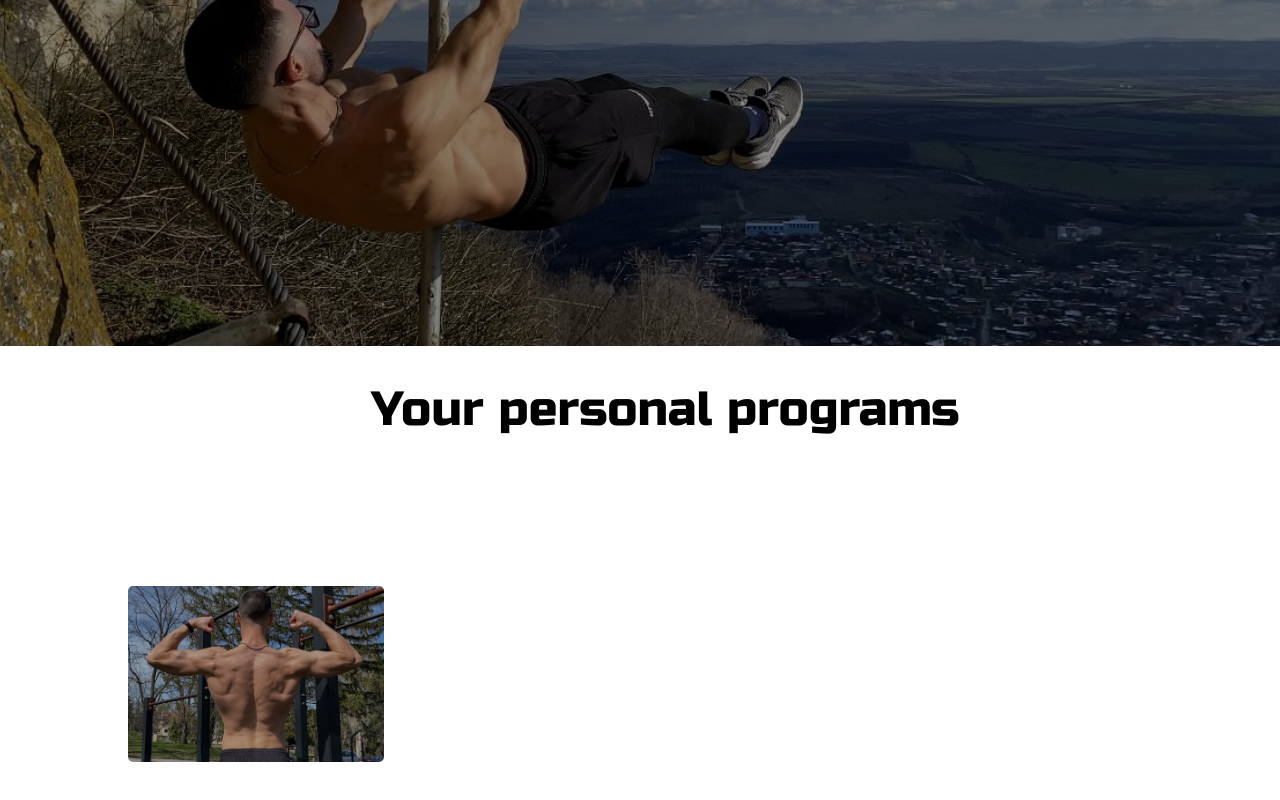
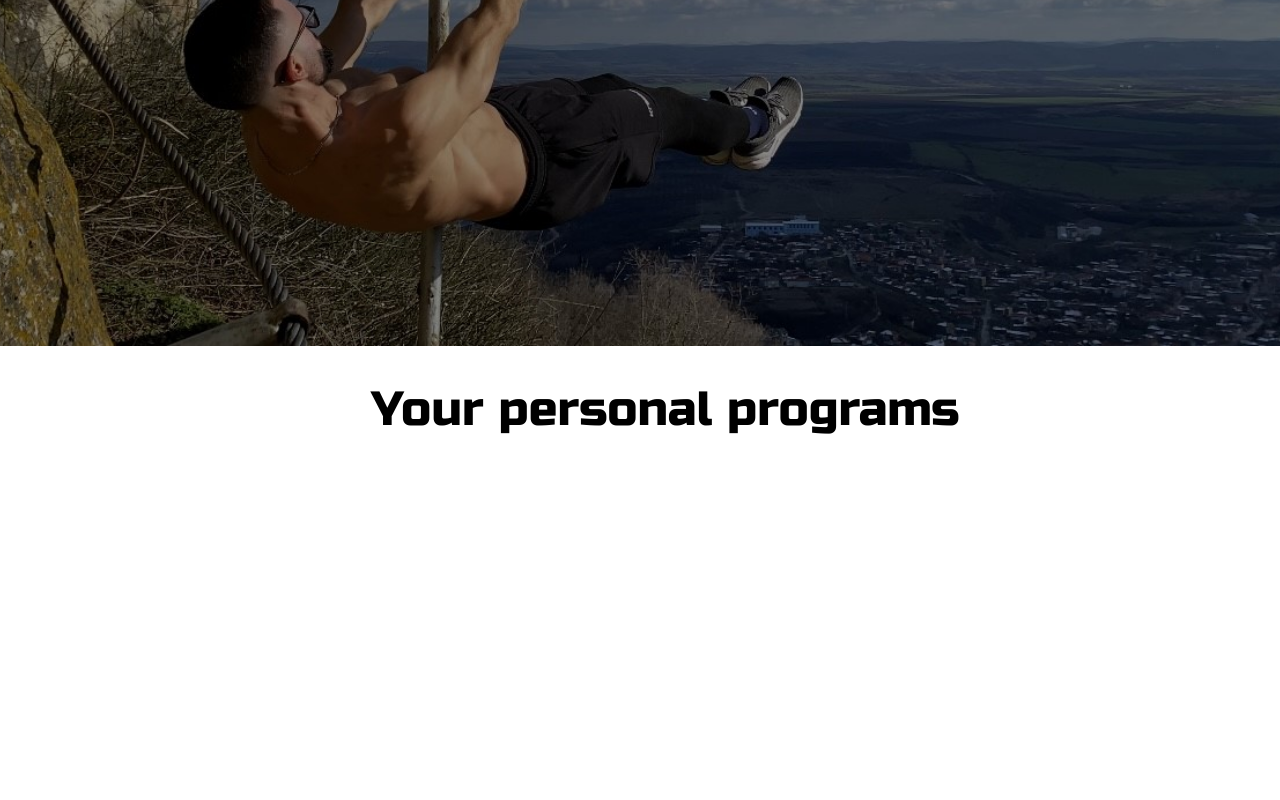
Before and after one commit to MariaRosenova/calisthenics-app, an Angular app in the folder caliestenics-app/: page /training in a window 1280 px wide. Shown: the part 454-1254 px from the top of the page. Built offline with nearby package versions, Linux system fonts and the light colour scheme.

Commit message:
Add code in process

```diff
--- a/caliestenics-app/src/app/training/training/training.component.html
+++ b/caliestenics-app/src/app/training/training/training.component.html
@@ -6,6 +6,7 @@
     <p class="subtitle">Workouts, Programs and Technique Guides that just work</p>
 </div>
 <h1 class="title personal-programs">Your personal programs</h1>
-<app-workout />
+<!-- <app-workout></app-workout> -->
+
 
 <app-footer />
--- a/caliestenics-app/src/app/training/workout/workout.component.html
+++ b/caliestenics-app/src/app/training/workout/workout.component.html
@@ -1,4 +1,12 @@
-
+<!--
 <div class="workout-component">
-    <img src="../../../assets/workout-comp.jpg" alt="">
+    <h5 class="title-component">{{card.title}}</h5>
+    <img src="{{card.image}}" alt="">
+    <p class="level">{{card.level}}</p>
+     <div class="muscles-involved">
+        <ul *ngFor="let muscle from muscles">
+            <li>{{muscle}}</li>
+        </ul>
+    </div>
 </div>
+-->
--- a/caliestenics-app/src/app/types/card.ts
+++ b/caliestenics-app/src/app/types/card.ts
@@ -2,7 +2,8 @@ import { WorkoutPlan } from "./workoutPlan";
 
 export interface Card {
     title: string,
-    musclesInvolved: string[],
+    image: string,
+    // muscles: string[],
     level: string,
     // workout: WorkoutPlan,
 }
```
Also changed, not shown: caliestenics-app/src/app/training/training/training.component.ts (+10 -0 lines), caliestenics-app/src/app/training/workout/workout.component.ts (+5 -3 lines).
